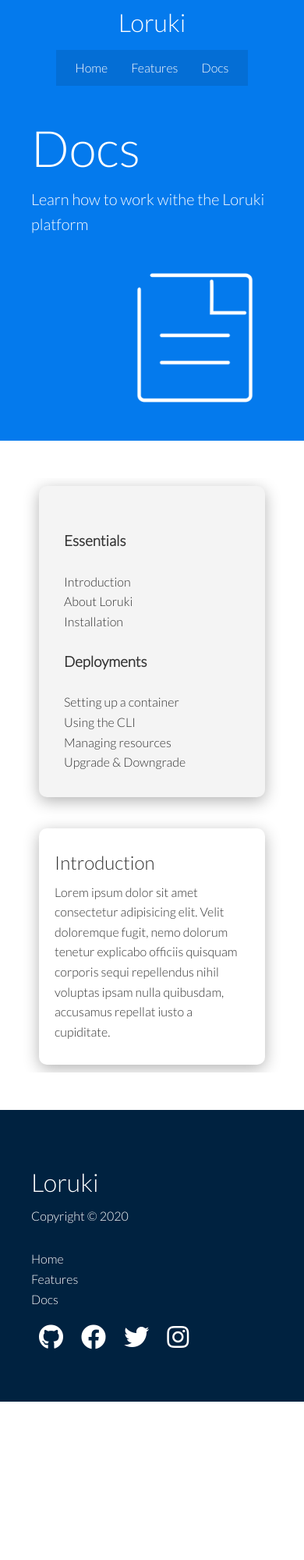
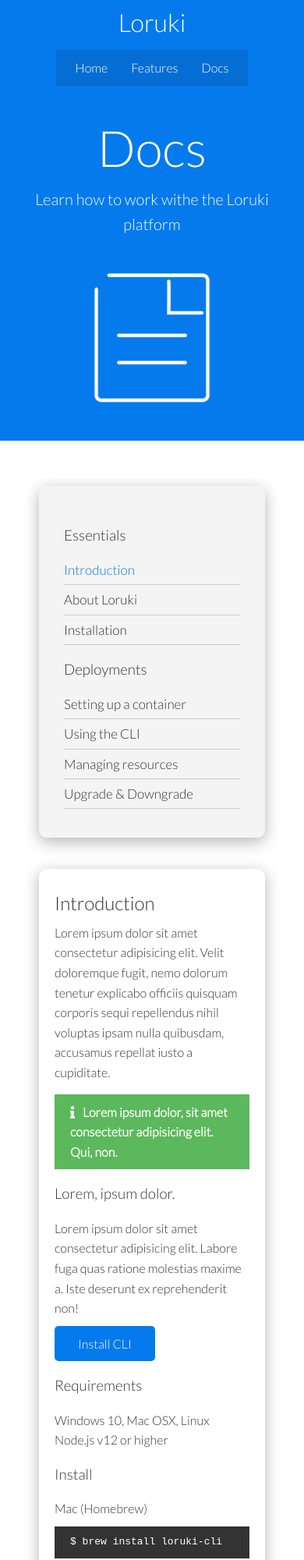
Before and after one commit to chideraao/loruki-website, a plain HTML site: page docs.html in a window 390 px wide. Shown: the top 2000 px of the page at 78% size. Before the commit the page ends 1797 px from the top, so only its background shows below. Drawn offline with Linux system fonts and the light colour scheme.

Commit message:
final commit

```diff
--- a/css/style.css
+++ b/css/style.css
@@ -5,6 +5,9 @@
 	--secondary-color: #1c3fa8;
 	--dark-color: #002240;
 	--light-color: #f4f4f4;
+
+	--success-color: #5cb85c;
+	--error-color: #d9534f;
 }
 
 * {
@@ -28,7 +31,8 @@ a {
 }
 
 h1,
-h2 {
+h2,
+h3 {
 	font-weight: 300;
 	line-height: 1.2;
 	margin: 10px 0;
@@ -41,6 +45,14 @@ p {
 img {
 	width: 100%;
 }
+
+code,
+pre {
+	background: #333;
+	color: #fff;
+	padding: 10px;
+}
+
 /*navbar*/
 .navbar {
 	background-color: var(--primary-color);
@@ -88,6 +100,10 @@ img {
 	overflow: visible;
 }
 
+.showcase-text {
+	animation: slideInFromLeft 1s ease-in;
+}
+
 .showcase-form {
 	position: relative;
 	top: 60px;
@@ -95,6 +111,7 @@ img {
 	width: 400px;
 	padding: 40px;
 	z-index: 100;
+	animation: slideInFromRight 1s ease-in;
 }
 
 .showcase-form .form-control {
@@ -134,6 +151,7 @@ img {
 /*Stats*/
 .stats {
 	padding-top: 100px;
+	animation: slideInFromBottom 1s ease-in;
 }
 
 .stats-heading {
@@ -214,9 +232,74 @@ img {
 	grid-column: 1 / span 2;
 }
 
+/*docs*/
+.docs-main h3 {
+	margin: 20px 0;
+}
+
+.docs-main .grid *:first-child {
+	align-self: flex-start;
+}
+
+.docs-main .grid {
+	grid-template-columns: 1fr 2fr;
+}
+
+.docs-main nav li {
+	font-size: 17px;
+	padding-bottom: 5px;
+	margin-bottom: 5px;
+	border-bottom: 1px #ccc solid;
+}
+
+.docs-main nav li:hover {
+	font-weight: bold;
+}
+
 /*Footer*/
 .footer .social a {
 	margin: 0 10px;
+}
+
+/*Animations*/
+@keyframes slideInFromLeft {
+	0% {
+		transform: translateX(-100%);
+	}
+
+	100% {
+		transform: translateX(0);
+	}
+}
+
+@keyframes slideInFromRight {
+	0% {
+		transform: translateX(100%);
+	}
+
+	100% {
+		transform: translateX(0);
+	}
+}
+
+@keyframes slideInFromTop {
+	0% {
+		transform: translateY(-100%);
+	}
+
+	100% {
+		transform: translateX(0);
+	}
+}
+
+@keyframes slideInFromBottom {
+	0% {
+		transform: translateY(100%);
+	}
+
+	100% {
+		transform: translateY(0);
+	}
 }
 
 /*Tablets and under*/
@@ -225,7 +308,9 @@ img {
 	.showcase .grid,
 	.cli .grid,
 	.stats .grid,
-	.cloud .grid {
+	.cloud .grid,
+	.features-main .grid,
+	.docs-main .grid {
 		grid-template-columns: 1fr;
 		grid-template-rows: 1fr;
 	}
@@ -237,16 +322,35 @@ img {
 	.showcase-text {
 		text-align: center;
 		margin-top: 40px;
+		animation: slideInFromTop 1s ease-in;
 	}
 
 	.showcase-form {
 		justify-self: center;
 		margin: auto;
+		animation: slideInFromBottom 1s ease-in;
 	}
 
 	.cli .grid > *:first-child {
 		grid-column: 1;
 		grid-row: 1;
+	}
+
+	.features-head,
+	.features-sub-head,
+	.docs-head {
+		text-align: center;
+	}
+
+	.features-head img,
+	.features-sub-head img,
+	.docs-head img {
+		justify-self: center;
+	}
+
+	.features-main .grid > *:first-child,
+	.features-main .grid > *:nth-child(2) {
+		grid-column: 1;
 	}
 }
 
--- a/css/utilities.css
+++ b/css/utilities.css
@@ -57,6 +57,28 @@
 	transform: scale(0.96);
 }
 
+/*Alerts*/
+.alert {
+	background-color: var(--light-color);
+	padding: 10px 20px;
+	font-weight: 600;
+	margin: 15px 0;
+}
+
+.alert i {
+	margin-right: 10px;
+}
+
+.alert-success {
+	background-color: var(--success-color);
+	color: #fff;
+}
+
+.alert-error {
+	background-color: var(--error-color);
+	color: #fff;
+}
+
 /*Backgrounds and colored buttons*/
 .bg-primary,
 .btn-primary {
@@ -91,6 +113,20 @@
 .bg-dark a,
 .btn-dark a {
 	color: #fff;
+}
+
+/*Text colors*/
+.text-primary {
+	color: var(--primary-color) !important;
+}
+.text-secondary {
+	color: var(--secondary-color);
+}
+.text-dark {
+	color: var(--dark-color);
+}
+.text-light {
+	color: var(--light-color);
 }
 
 /*Text sizes*/
--- a/docs.html
+++ b/docs.html
@@ -46,7 +46,7 @@
 					<h3 class="my-2">Essentials</h3>
 					<nav>
 						<ul>
-							<li><a href="#">Introduction</a></li>
+							<li><a class="text-primary" href="#">Introduction</a></li>
 							<li><a href="#">About Loruki</a></li>
 							<li><a href="#">Installation</a></li>
 						</ul>
@@ -69,6 +69,28 @@
 						corporis sequi repellendus nihil voluptas ipsam nulla quibusdam,
 						accusamus repellat iusto a cupiditate.
 					</p>
+					<div class="alert alert-success">
+						<i class="fas fa-info"></i>Lorem ipsum dolor, sit amet consectetur
+						adipisicing elit. Qui, non.
+					</div>
+					<h3>Lorem, ipsum dolor.</h3>
+					<p>
+						Lorem ipsum dolor sit amet consectetur adipisicing elit. Labore fuga
+						quas ratione molestias maxime a. Iste deserunt ex reprehenderit non!
+					</p>
+					<a href="#" class="btn btn-primary">Install CLI</a>
+					<h3>Requirements</h3>
+					<ul>
+						<li>Windows 10, Mac OSX, Linux</li>
+						<li>Node.js v12 or higher</li>
+					</ul>
+					<h3>Install</h3>
+					<p>Mac (Homebrew)</p>
+					<pre><code>$ brew install loruki-cli</code></pre>
+					<p>NPM</p>
+					<pre><code>$ npm install loruki-cli</code></pre>
+					<p>Yarn</p>
+					<pre><code>$ yarn install loruki-cli</code></pre>
 				</div>
 			</div>
 		</section>
```
